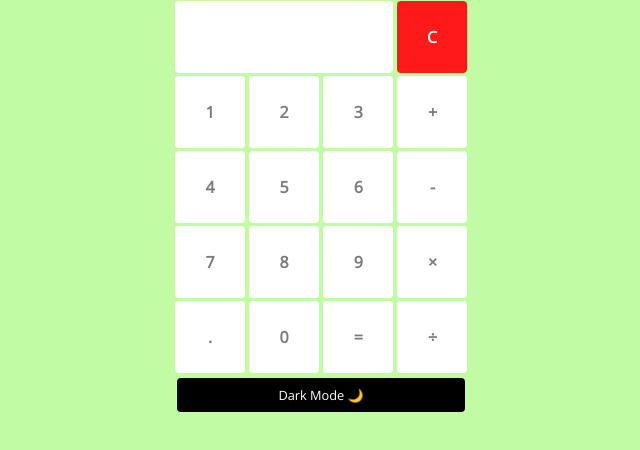
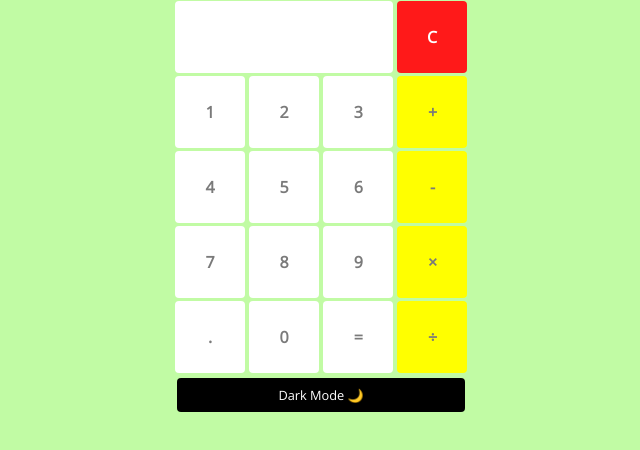
Before and after one commit to Fatin75/FN-Calculator, a plain HTML site: page index.html in a window 1280 px wide. Shown: the part 216-666 px from the top of the page, without its empty margins (315-955 px from the left). Drawn offline with nearby package versions, Linux system fonts and the light colour scheme.

Commit message:
Update light.css

```diff
--- a/light.css
+++ b/light.css
@@ -101,6 +101,6 @@ a {
   font-size: 1.1em;
 }
 
-#operator{
+.operator{
   background: yellow;
 }
```
